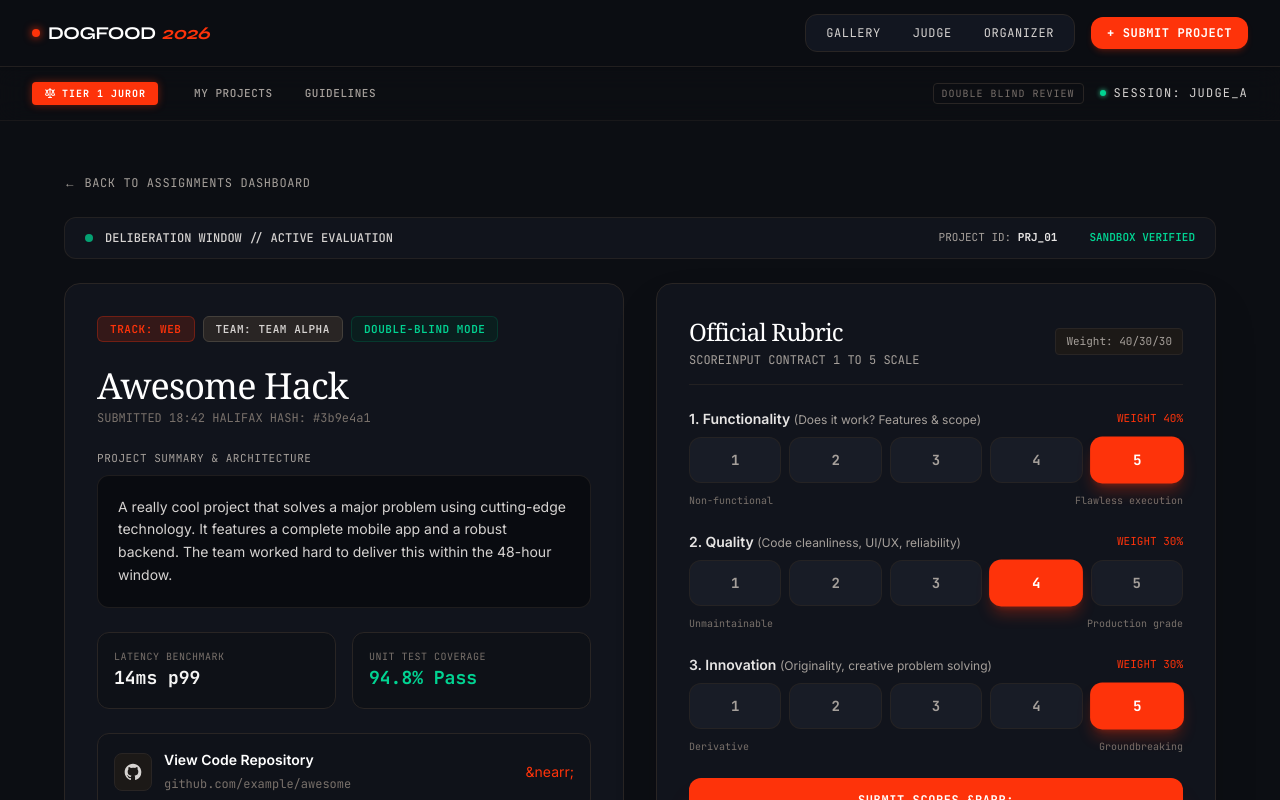
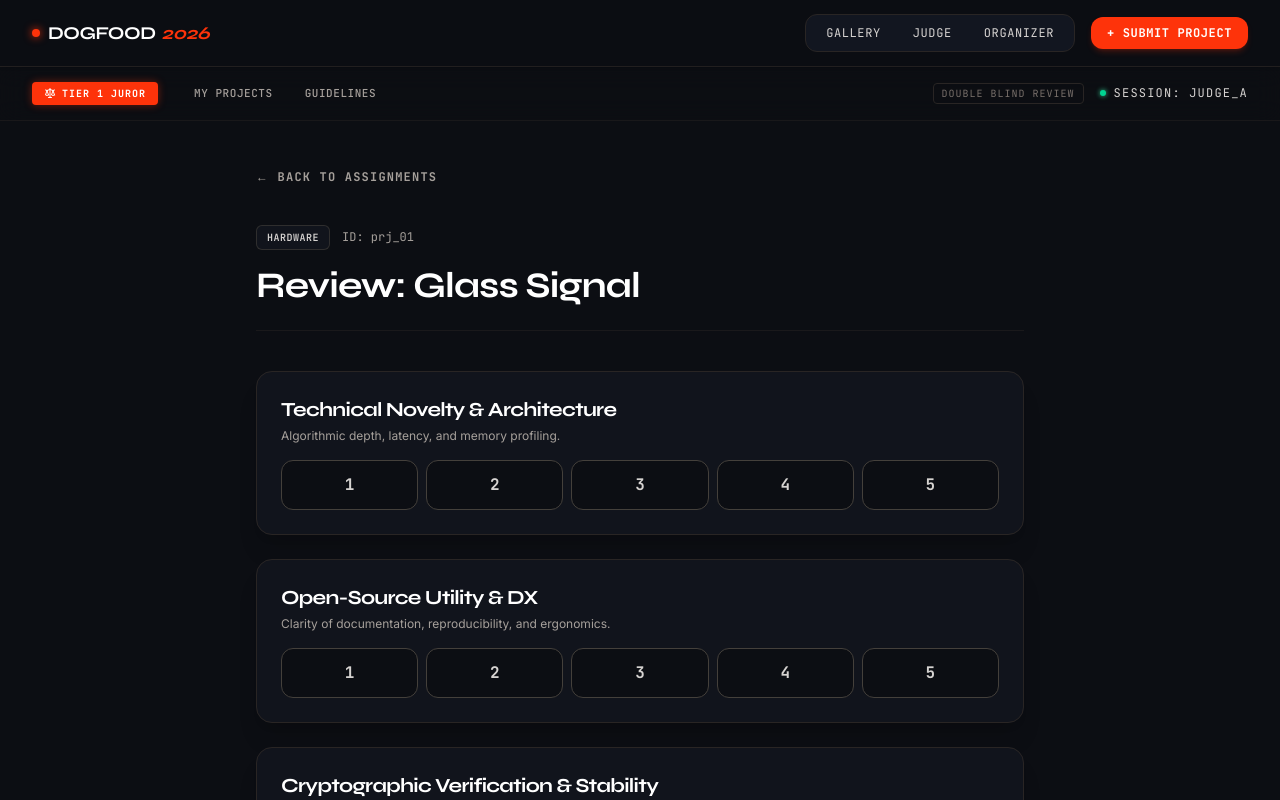
Before and after one commit to helplanes/dogfood-2026, a Next.js app: page /judge/dashboard/prj_01 in a window 1280 px wide. Shown: the top 800 px of the page. Built offline with nearby package versions, Linux system fonts and the light colour scheme.

Commit message:
feat(ui): implement Judge Scoring Form and token integration per Frontend Master

```diff
--- a/src/app/(judge)/judge/dashboard/[projectId]/page.tsx
+++ b/src/app/(judge)/judge/dashboard/[projectId]/page.tsx
@@ -1,311 +1,148 @@
 "use client";
 
-import React, { useState } from "react";
+import React, { useState, use } from "react";
 import Link from "next/link";
-import { useParams, useRouter } from "next/navigation";
+import { useRouter } from "next/navigation";
 
-type Criterion = "functionality" | "quality" | "innovation";
-
-interface CriteriaConfig {
-  key: Criterion;
-  label: string;
-  sublabel: string;
-  weight: string;
-  lowLabel: string;
-  highLabel: string;
+// Temporary mock type. Should come from contracts later.
+interface AssignedProject {
+  id: string;
+  title: string;
+  track: string;
+  teamName: string;
+  existingScores: Record<string, number>;
 }
 
-const CRITERIA: CriteriaConfig[] = [
-  {
-    key: "functionality",
-    label: "1. Functionality",
-    sublabel: "(Does it work? Features & scope)",
-    weight: "WEIGHT 40%",
-    lowLabel: "Non-functional",
-    highLabel: "Flawless execution",
-  },
-  {
-    key: "quality",
-    label: "2. Quality",
-    sublabel: "(Code cleanliness, UI/UX, reliability)",
-    weight: "WEIGHT 30%",
-    lowLabel: "Unmaintainable",
-    highLabel: "Production grade",
-  },
-  {
-    key: "innovation",
-    label: "3. Innovation",
-    sublabel: "(Originality, creative problem solving)",
-    weight: "WEIGHT 30%",
-    lowLabel: "Derivative",
-    highLabel: "Groundbreaking",
-  },
+const mockProject: AssignedProject = {
+  id: "prj_01",
+  title: "Glass Signal",
+  track: "Hardware",
+  teamName: "Team Alpha",
+  existingScores: { functionality: 4 },
+};
+
+const criteriaList = [
+  { key: "novelty", label: "Technical Novelty & Architecture", description: "Algorithmic depth, latency, and memory profiling." },
+  { key: "utility", label: "Open-Source Utility & DX", description: "Clarity of documentation, reproducibility, and ergonomics." },
+  { key: "verification", label: "Cryptographic Verification & Stability", description: "Proof integrity and deterministic builds." }
 ];
 
-const mockProjectData = {
-  id: "prj_01",
-  title: "Awesome Hack",
-  track: "Web",
-  teamName: "Team Alpha",
-  submissionTime: "18:42 HALIFAX",
-  hash: "#3b9e4a1",
-  summary:
-    "A really cool project that solves a major problem using cutting-edge technology. It features a complete mobile app and a robust backend. The team worked hard to deliver this within the 48-hour window.",
-  repoUrl: "https://github.com/example/awesome",
-  latency: "14ms p99",
-  testCoverage: "94.8% Pass",
-  existingScores: {
-    functionality: 5,
-    quality: 4,
-    innovation: 5,
-  },
-};
+export default function JudgeScoringForm({ params }: { params: Promise<{ projectId: string }> }) {
+  const router = useRouter();
+  const { projectId } = use(params);
 
-export default function ProjectScoringPage() {
-  const params = useParams();
-  const router = useRouter();
+  const [scores, setScores] = useState<Record<string, number>>(mockProject.existingScores || {});
+  const [isSubmitting, setIsSubmitting] = useState(false);
+  const [status, setStatus] = useState<"idle" | "saved" | "error">("idle");
 
-  const [scores, setScores] = useState<Record<Criterion, number | null>>({
-    functionality: mockProjectData.existingScores.functionality || null,
-    quality: mockProjectData.existingScores.quality || null,
-    innovation: mockProjectData.existingScores.innovation || null,
-  });
-
-  const [isSubmitting, setIsSubmitting] = useState(false);
-  const [error, setError] = useState<string | null>(null);
-  const [success, setSuccess] = useState(false);
-
-  const handleScoreSelect = (criterion: Criterion, val: number) => {
-    setScores((prev) => ({ ...prev, [criterion]: val }));
-    setError(null);
+  const handleScoreChange = (criterion: string, value: number) => {
+    setScores(prev => ({ ...prev, [criterion]: value }));
+    setStatus("idle");
   };
 
   const handleSubmit = async (e: React.FormEvent) => {
     e.preventDefault();
-    setError(null);
+    setIsSubmitting(true);
+    setStatus("idle");
 
-    if (!scores.functionality || !scores.quality || !scores.innovation) {
-      setError("Please provide a rating (1-5) for all three criteria before submission.");
+    // Simulate API call
+    await new Promise(resolve => setTimeout(resolve, 800));
+
+    // Validation: require all 3 scores
+    if (Object.keys(scores).length < criteriaList.length) {
+      setStatus("error");
+      setIsSubmitting(false);
       return;
     }
 
-    setIsSubmitting(true);
-    try {
-      // API call simulation (e.g. POST /api/judge/scores)
-      await new Promise((resolve) => setTimeout(resolve, 900));
-      setSuccess(true);
+    setStatus("saved");
+    setIsSubmitting(false);
+
+    // Redirect back to assignments after success
     setTimeout(() => {
       router.push("/judge/dashboard");
-      }, 1200);
-    } catch (err) {
-      setError("Failed to record score attestation. Please retry.");
-    } finally {
-      setIsSubmitting(false);
-    }
+    }, 1500);
   };
 
   return (
-    <div className="min-h-screen bg-[#0c0e13] text-stone-100 antialiased selection:bg-[#fe330a]/30 selection:text-white px-4 py-8 md:px-12 md:py-12">
-      <div className="max-w-6xl mx-auto space-y-6">
+    <div className="min-h-screen bg-background text-stone-100 antialiased selection:bg-primary/30 px-4 py-8 md:px-12 md:py-12 flex flex-col font-sans">
+      <div className="max-w-3xl mx-auto space-y-10 w-full">
 
-        {/* Back navigation link */}
+        {/* Navigation */}
         <div>
-          <Link
-            href="/judge/dashboard"
-            className="inline-flex items-center gap-2 text-xs font-mono uppercase tracking-wider text-stone-400 hover:text-[#fe330a] transition-colors"
-          >
-            &larr; BACK TO ASSIGNMENTS DASHBOARD
+          <Link href="/judge/dashboard" className="text-xs font-mono text-stone-400 hover:text-primary transition-colors flex items-center gap-2 font-bold tracking-widest uppercase">
+            &larr; BACK TO ASSIGNMENTS
           </Link>
         </div>
 
-        {/* Top Deliberation Pill */}
-        <div className="flex flex-wrap items-center justify-between gap-4 py-3 px-5 rounded-xl bg-[#11141c] border border-stone-800/80 text-xs font-mono text-stone-400">
+        <header className="space-y-4 pb-6 border-b border-stone-800/50">
           <div className="flex items-center gap-3">
-            <span className="h-2 w-2 rounded-full bg-emerald-400 animate-pulse" />
-            <span className="text-stone-300 font-medium">DELIBERATION WINDOW // ACTIVE EVALUATION</span>
+            <span className="px-2.5 py-1 rounded-md text-[10px] font-mono uppercase tracking-wider font-semibold bg-surface border border-stone-700/60 text-stone-300">
+              {mockProject.track}
+            </span>
+            <span className="text-xs font-mono text-stone-400">ID: {projectId || mockProject.id}</span>
           </div>
-          <div className="flex items-center gap-4 text-[11px]">
-            <span>PROJECT ID: <strong className="text-stone-200">{mockProjectData.id.toUpperCase()}</strong></span>
-            <span className="text-stone-600"></span>
-            <span className="text-emerald-400 font-semibold">SANDBOX VERIFIED</span>
-          </div>
+          <h1 className="text-4xl font-syne font-bold text-white tracking-tight">
+            Review: {mockProject.title}
+          </h1>
+        </header>
+
+        <form onSubmit={handleSubmit} className="space-y-8">
+          <div className="space-y-6">
+            {criteriaList.map((crit) => (
+              <fieldset key={crit.key} className="p-6 rounded-2xl bg-surface border border-stone-800 space-y-4 shadow-xl">
+                <legend className="sr-only">{crit.label}</legend>
+                <div>
+                  <h3 className="text-xl font-syne font-bold text-white">{crit.label}</h3>
+                  <p className="text-xs text-stone-400 mt-1">{crit.description}</p>
                 </div>
 
-        {/* Two-Column Grid: Details (Left) + Rubric Form (Right) */}
-        <div className="grid grid-cols-1 lg:grid-cols-12 gap-8 items-start">
-
-          {/* Section 1: Project Details (col-span-6 or 7) */}
-          <div className="lg:col-span-6 space-y-6">
-            <div className="p-6 md:p-8 rounded-2xl bg-[#11141c] border border-stone-800 space-y-6">
-
-              {/* Badges */}
-              <div className="flex flex-wrap items-center gap-2">
-                <span className="px-3 py-1 rounded-md text-[11px] font-mono uppercase tracking-wider font-semibold bg-[#fe330a]/15 text-[#fe330a] border border-[#fe330a]/30">
-                  TRACK: {mockProjectData.track}
-                </span>
-                <span className="px-3 py-1 rounded-md text-[11px] font-mono uppercase tracking-wider font-semibold bg-stone-800 text-stone-300 border border-stone-700">
-                  TEAM: {mockProjectData.teamName}
-                </span>
-                <span className="px-3 py-1 rounded-md text-[11px] font-mono uppercase tracking-wider font-semibold bg-emerald-950/40 text-emerald-400 border border-emerald-800/40">
-                  DOUBLE-BLIND MODE
-                </span>
-              </div>
-
-              {/* Title & Submission Meta */}
-              <div className="space-y-1">
-                <h1 className="text-3xl md:text-4xl font-serif text-white tracking-tight">
-                  {mockProjectData.title}
-                </h1>
-                <p className="text-xs font-mono text-stone-500">
-                  SUBMITTED {mockProjectData.submissionTime}  HASH: {mockProjectData.hash}
-                </p>
-              </div>
-
-              {/* Summary Description */}
-              <div className="space-y-2">
-                <span className="text-[11px] font-mono text-stone-400 uppercase tracking-wider block">
-                  PROJECT SUMMARY & ARCHITECTURE
-                </span>
-                <div className="p-5 rounded-xl bg-[#090b10] border border-stone-800/70 text-sm text-stone-300 leading-relaxed font-sans">
-                  {mockProjectData.summary}
-                </div>
-              </div>
-
-              {/* Telemetry Benchmarks */}
-              <div className="grid grid-cols-2 gap-4">
-                <div className="p-4 rounded-xl bg-[#0e1117] border border-stone-800">
-                  <span className="text-[10px] font-mono text-stone-500 uppercase tracking-wider block">
-                    LATENCY BENCHMARK
-                  </span>
-                  <span className="text-lg font-mono font-bold text-stone-100">{mockProjectData.latency}</span>
-                </div>
-                <div className="p-4 rounded-xl bg-[#0e1117] border border-stone-800">
-                  <span className="text-[10px] font-mono text-stone-500 uppercase tracking-wider block">
-                    UNIT TEST COVERAGE
-                  </span>
-                  <span className="text-lg font-mono font-bold text-emerald-400">{mockProjectData.testCoverage}</span>
-                </div>
-              </div>
-
-              {/* Repo Link */}
-              <Link
-                href={mockProjectData.repoUrl}
-                target="_blank"
-                rel="noreferrer"
-                className="flex items-center justify-between p-4 rounded-xl bg-[#0f1219] hover:bg-[#151922] border border-stone-800 hover:border-stone-700 transition-all group"
-              >
-                <div className="flex items-center gap-3">
-                  <div className="p-2 rounded-lg bg-stone-900 border border-stone-800 text-stone-300">
-                    <svg className="w-5 h-5" fill="currentColor" viewBox="0 0 24 24">
-                      <path fillRule="evenodd" clipRule="evenodd" d="M12 2C6.477 2 2 6.484 2 12.017c0 4.425 2.865 8.18 6.839 9.504.5.092.682-.217.682-.483 0-.237-.008-.868-.013-1.703-2.782.605-3.369-1.343-3.369-1.343-.454-1.158-1.11-1.466-1.11-1.466-.908-.62.069-.608.069-.608 1.003.07 1.53 1.032 1.53 1.032.892 1.53 2.341 1.088 2.91.832.092-.647.35-1.088.636-1.338-2.22-.253-4.555-1.113-4.555-4.951 0-1.093.39-1.988 1.029-2.688-.103-.253-.446-1.272.098-2.65 0 0 .84-.27 2.75 1.026A9.564 9.564 0 0112 6.844c.85.004 1.705.115 2.504.337 1.909-1.296 2.747-1.027 2.747-1.027.546 1.379.202 2.398.1 2.651.64.7 1.028 1.595 1.028 2.688 0 3.848-2.339 4.695-4.566 4.943.359.309.678.92.678 1.855 0 1.338-.012 2.419-.012 2.747 0 .268.18.58.688.482A10.019 10.019 0 0022 12.017C22 6.484 17.522 2 12 2z" />
-                    </svg>
-                  </div>
-                  <div>
-                    <span className="text-sm font-semibold text-white block">View Code Repository</span>
-                    <span className="text-xs font-mono text-stone-500">github.com/example/awesome</span>
-                  </div>
-                </div>
-                <span className="text-[#fe330a] text-sm group-hover:translate-x-0.5 group-hover:-translate-y-0.5 transition-transform">&nearr;</span>
-              </Link>
-
-            </div>
-          </div>
-
-          {/* Section 2: Official Rubric Form (col-span-6, sticky on desktop) */}
-          <div className="lg:col-span-6 lg:sticky lg:top-6">
-            <div className="p-6 md:p-8 rounded-2xl bg-[#11141c] border border-stone-800 shadow-2xl space-y-6">
-
-              {/* Rubric Header */}
-              <div className="flex items-center justify-between pb-4 border-b border-stone-800/80">
-                <div>
-                  <h2 className="text-2xl font-serif text-white">Official Rubric</h2>
-                  <p className="text-xs font-mono text-stone-400 mt-1">SCOREINPUT CONTRACT  1 TO 5 SCALE</p>
-                </div>
-                <span className="px-2.5 py-1 rounded bg-stone-900 border border-stone-800 text-[11px] font-mono text-stone-400">
-                  Weight: 40/30/30
-                </span>
-              </div>
-
-              {/* Form */}
-              <form onSubmit={handleSubmit} className="space-y-6">
-                {CRITERIA.map((criterion) => (
-                  <fieldset key={criterion.key} className="space-y-2">
-                    <div className="flex items-center justify-between">
-                      <legend className="text-sm font-semibold text-stone-200">
-                        {criterion.label}{" "}
-                        <span className="text-xs font-normal text-stone-400">{criterion.sublabel}</span>
-                      </legend>
-                      <span className="text-[11px] font-mono text-[#fe330a]">{criterion.weight}</span>
-                    </div>
-
-                    {/* 1-5 Segmented Controller */}
-                    <div className="grid grid-cols-5 gap-2">
-                      {[1, 2, 3, 4, 5].map((val) => {
-                        const isSelected = scores[criterion.key] === val;
-                        return (
-                          <button
-                            key={val}
-                            type="button"
-                            onClick={() => handleScoreSelect(criterion.key, val)}
-                            className={`py-3 rounded-xl font-mono text-sm font-bold transition-all ${
-                              isSelected
-                                ? "bg-[#fe330a] text-white shadow-lg shadow-[#fe330a]/30 scale-[1.02]"
-                                : "bg-[#181c26] text-stone-400 hover:text-white hover:bg-[#202534] border border-stone-800/80"
-                            }`}
-                          >
-                            {val}
-                          </button>
-                        );
-                      })}
-                    </div>
-
-                    <div className="flex justify-between text-[10px] font-mono text-stone-500 pt-0.5">
-                      <span>{criterion.lowLabel}</span>
-                      <span>{criterion.highLabel}</span>
+                {/* Keyboard accessible radio buttons */}
+                <div className="flex items-center gap-2">
+                  {[1, 2, 3, 4, 5].map((val) => (
+                    <label key={val} className={`flex-1 relative flex items-center justify-center py-3 rounded-xl cursor-pointer border transition-all ${scores[crit.key] === val ? "bg-primary/10 border-primary text-primary shadow-[0_0_12px_rgba(254,51,10,0.2)]" : "bg-background border-stone-700 hover:border-stone-500 text-stone-300"}`}>
+                      <input
+                        type="radio"
+                        name={crit.key}
+                        value={val}
+                        checked={scores[crit.key] === val}
+                        onChange={() => handleScoreChange(crit.key, val)}
+                        className="sr-only"
+                        aria-label={`Score ${val} for ${crit.label}`}
+                      />
+                      <span className="font-mono font-bold">{val}</span>
+                    </label>
+                  ))}
                 </div>
               </fieldset>
             ))}
+          </div>
 
-                {/* Error Banner */}
-                {error && (
-                  <div className="p-4 rounded-xl bg-red-950/40 border border-red-800/50 text-xs font-mono text-red-300">
-                     {error}
+          {/* Form Actions & Status Log */}
+          <div className="p-6 rounded-2xl bg-surface border border-stone-800 flex items-center justify-between shadow-xl">
+            <div>
+              {status === "error" && (
+                <p className="text-sm font-mono text-red-400 flex items-center gap-2" role="alert">
+                  <span className="h-2 w-2 rounded-full bg-red-400 animate-pulse" />
+                  ERROR: Incomplete rubric.
+                </p>
+              )}
+              {status === "saved" && (
+                <p className="text-sm font-mono text-emerald-400 flex items-center gap-2" role="status">
+                  <span className="h-2 w-2 rounded-full bg-emerald-400" />
+                  SUCCESS: Cryptographic attestation recorded.
+                </p>
+              )}
             </div>
-                )}
-
-                {/* Success Banner */}
-                {success && (
-                  <div className="p-4 rounded-xl bg-emerald-950/50 border border-emerald-600/50 text-xs font-mono text-emerald-300 flex items-center gap-2">
-                    <svg className="w-4 h-4 text-emerald-400" viewBox="0 0 20 20" fill="currentColor">
-                      <path fillRule="evenodd" d="M16.707 5.293a1 1 0 010 1.414l-8 8a1 1 0 01-1.414 0l-4-4a1 1 0 011.414-1.414L8 12.586l7.293-7.293a1 1 0 011.414 0z" clipRule="evenodd" />
-                    </svg>
-                    Scores verified & saved to draft registry. Audit hash: 0x94fc...e321 attested
-                  </div>
-                )}
-
-                {/* Submit Action */}
             <button
               type="submit"
-                  disabled={isSubmitting || success}
-                  className="w-full py-3.5 px-6 rounded-xl bg-[#fe330a] hover:bg-[#ff461e] disabled:opacity-50 text-white font-mono uppercase tracking-wider text-xs font-bold transition-all shadow-xl shadow-[#fe330a]/25 flex items-center justify-center gap-2"
+              disabled={isSubmitting || status === "saved"}
+              className="px-6 py-3 rounded-xl bg-primary hover:bg-primary-hover text-white text-sm font-mono font-bold uppercase tracking-wider transition-all shadow-md shadow-primary/20 disabled:opacity-50 disabled:cursor-not-allowed flex items-center gap-2"
             >
-                  {isSubmitting ? (
-                    <>
-                      <span className="w-3.5 h-3.5 border-2 border-white/30 border-t-white rounded-full animate-spin" />
-                      Attesting & Submitting...
-                    </>
-                  ) : success ? (
-                    "Attestation Complete "
-                  ) : (
-                    "SUBMIT SCORES &rarr;"
-                  )}
+              {isSubmitting ? "Submitting..." : status === "saved" ? "Verified" : "Sign & Submit"}
             </button>
+          </div>
         </form>
-
-            </div>
-          </div>
-
-        </div>
 
       </div>
     </div>
```
Also changed, not shown: src/app/(judge)/judge/dashboard/page.tsx (+14 -14 lines), 1 other file (tests, documents, lock files or other folders). Lines whose indentation alone changed are shown as unchanged.
